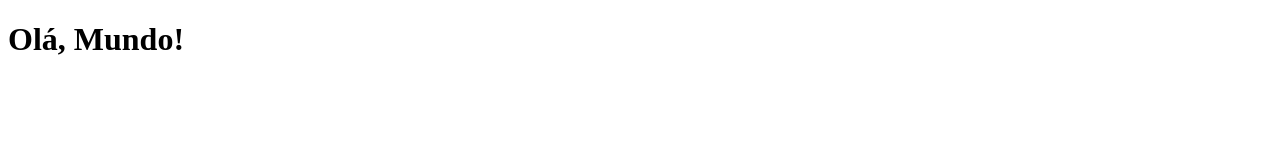
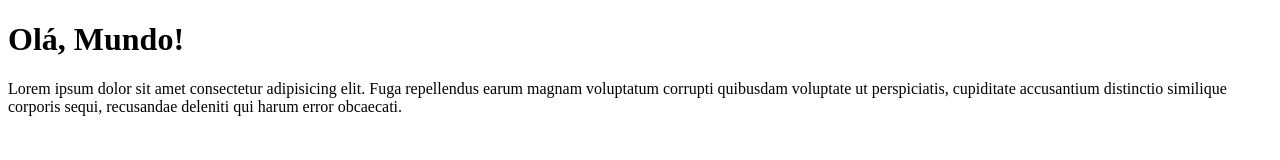
Before and after one commit to DigoDuck/projeto-social, a plain HTML site: page index.html in a window 1280 px wide. Drawn offline with Linux system fonts and the light colour scheme.

Commit message:
continuidade no projeto

```diff
--- a/index.html
+++ b/index.html
@@ -9,5 +9,6 @@
 <body>
     <!-- https://www.instagram.com/digo_rms/ -->
     <h1>Olá, Mundo!</h1>
+    <p>Lorem ipsum dolor sit amet consectetur adipisicing elit. Fuga repellendus earum magnam voluptatum corrupti quibusdam voluptate ut perspiciatis, cupiditate accusantium distinctio similique corporis sequi, recusandae deleniti qui harum error obcaecati.</p>
 </body>
 </html>
```
Also changed, not shown: estilos/style.css (added).
